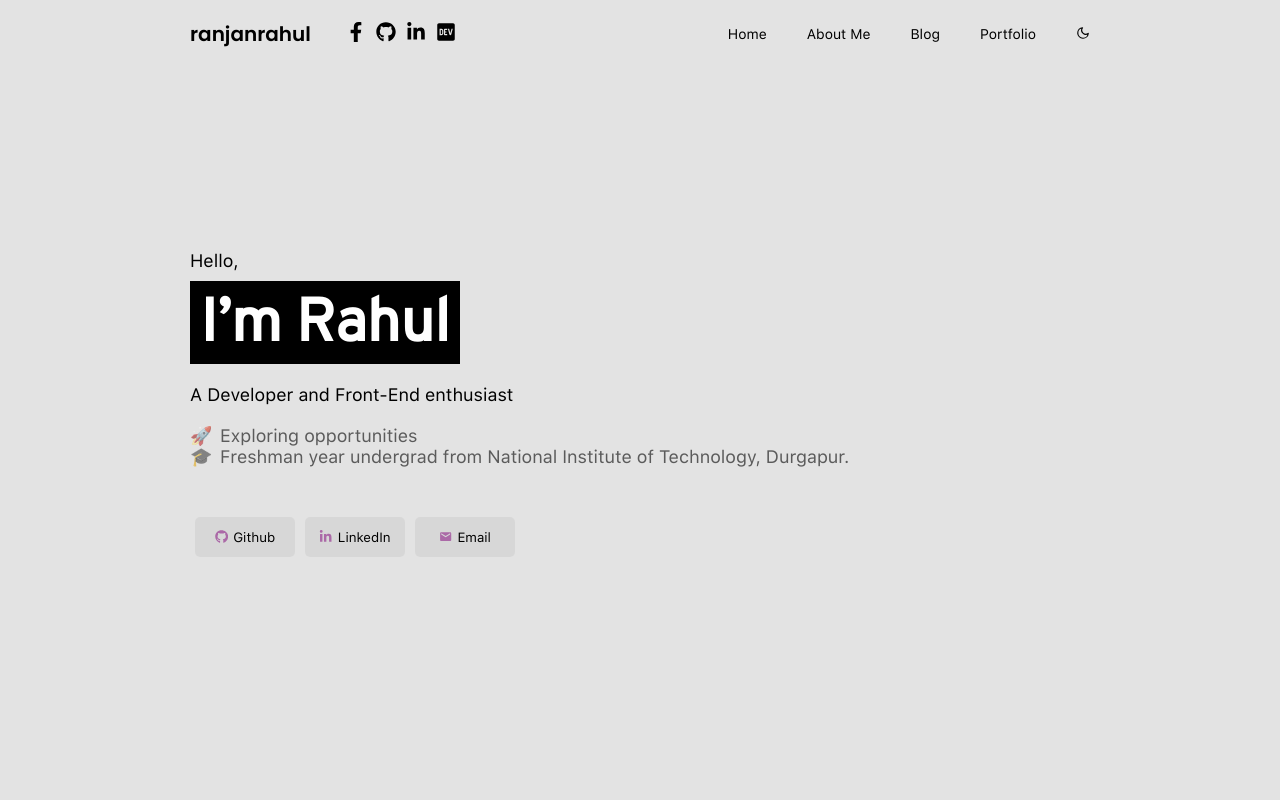
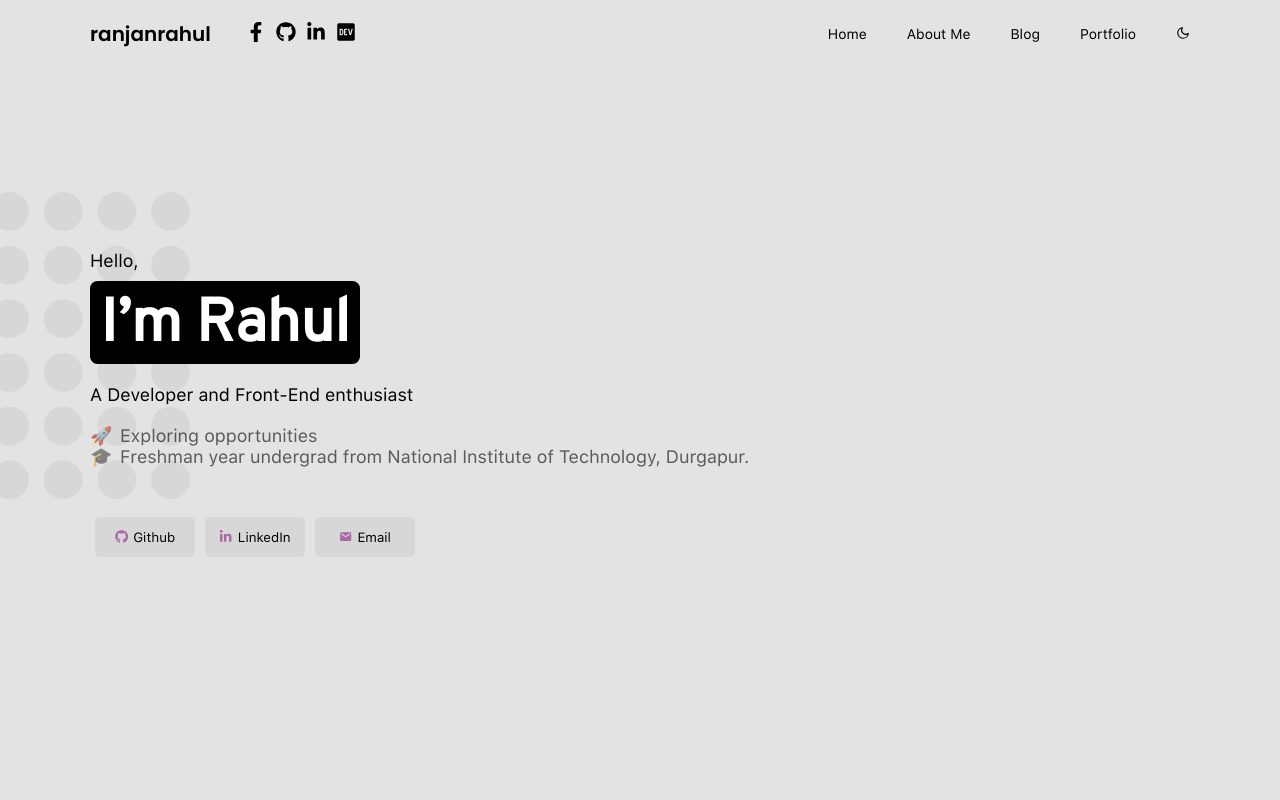
Before and after one commit to goofynugtz/ranjanrahul.me, a Next.js app: page / in a window 1280 px wide. Shown: the top 800 px of the page. Built offline with nearby package versions, Linux system fonts and the light colour scheme.

Commit message:
Added Graphics on Header

```diff
--- a/components/AboutMe.tsx
+++ b/components/AboutMe.tsx
@@ -132,7 +132,7 @@ const AboutMe: React.FC = () => {
         Hello! My name is <span className="highlight">Rahul Ranjan</span>. Two trues and one false about me are: <br />
         &#9656; I am a soccer player. <br />
         &#9656; I love competitive coding. <br />
-        &#9656; I don’t know machine learning. <br />
+        &#9656; I don&rsquo;t know machine learning. <br />
         <br />
         A &quot;few&quot; technologies that I&apos;ve worked on till now:
       </p>
--- a/components/Header.tsx
+++ b/components/Header.tsx
@@ -1,13 +1,16 @@
 import { FaGithub, FaLinkedinIn } from 'react-icons/fa';
 import { MdEmail } from 'react-icons/md';
-
+import Circles from './assets/CirclesVector';
 
 const Header: React.FC = () => {
   return (
     <div className='header' id='header'>
+      <div className='circles'>
+        <Circles />
+      </div>
       <div className='intro'>
         <span>Hello,</span>
-        <h1>I’m Rahul</h1>
+        <h1>I&rsquo;m Rahul</h1>
       </div>
       <div className='subtitle'>
         A Developer and Front-End enthusiast
--- /dev/null
+++ b/components/assets/CirclesVector.tsx
@@ -0,0 +1,35 @@
+// import React from "react"
+
+const Circles: React.FC = () => {
+  return (
+    <svg viewBox="0 0 328 504" fill="none" xmlns="http://www.w3.org/2000/svg">
+      <circle cx="32" cy="32" r="32" />
+      <circle cx="208" cy="32" r="32" />
+      <circle cx="120" cy="32" r="32" />
+      <circle cx="208" cy="120" r="32" />
+      <circle cx="32" cy="120" r="32" />
+      <circle cx="120" cy="120" r="32" />
+      <circle cx="32" cy="384" r="32" />
+      <circle cx="208" cy="384" r="32" />
+      <circle cx="120" cy="384" r="32" />
+      <circle cx="208" cy="472" r="32" />
+      <circle cx="32" cy="472" r="32" />
+      <circle cx="120" cy="472" r="32" />
+      <circle cx="32" cy="208" r="32" />
+      <circle cx="208" cy="208" r="32" />
+      <circle cx="120" cy="208" r="32" />
+      <circle cx="208" cy="296" r="32" />
+      <circle cx="296" cy="32" r="32" />
+      <circle cx="296" cy="120" r="32" />
+      <circle cx="296" cy="384" r="32" />
+      <circle cx="296" cy="472" r="32" />
+      <circle cx="296" cy="208" r="32" />
+      <circle cx="296" cy="296" r="32" />
+      <circle cx="32" cy="296" r="32" />
+      <circle cx="120" cy="296" r="32" />
+    </svg>
+
+  )
+}
+
+export default Circles
--- a/pages/index.tsx
+++ b/pages/index.tsx
@@ -1,14 +1,9 @@
-import fs from 'fs';
-import matter from 'gray-matter';
-
 import Head from 'next/head'
 
 import Header from '../components/Header';
 import AboutMe from '../components/AboutMe';
-import BlogPreview, { Posts } from '../components/BlogPreview';
 import Layout from '../components/Layout';
 import FeaturedProjects from '../components/Projects';
-
 
 export default function Home() {
 
--- a/styles/globals.css
+++ b/styles/globals.css
@@ -88,8 +88,8 @@ html {
 
 body {
 	padding: 0 5rem;
-	max-width: 100rem;
-	transition: all 0.2s;
+	max-width: 120rem;
+	transition: all 0.3s;
 	margin: 0 auto;
 	font-family: SFPro, -apple-system, BlinkMacSystemFont, Segoe UI, Roboto, Oxygen, Ubuntu, Cantarell, Fira Sans, Droid Sans, Helvetica Neue, sans-serif;
 	background-color: var(--background-color);
@@ -196,6 +196,19 @@ hr {
 	padding-bottom: 10rem;
 }
 
+.circles {
+	position: absolute;
+	width: 20rem;
+	z-index: -1;
+	transform: translate(-10rem, -5rem);
+}
+
+.circles circle {
+	transition: all .5s;
+	fill-opacity: 0.1;
+	fill: var(--transparency-3);
+}
+
 .header .intro {
 	display: flex;
 	max-width: max-content;
@@ -215,6 +228,8 @@ hr {
 	color: var(--font-color-primary-alt);
 	background-color: var(--font-color-primary);
 	font-size: 6rem;
+	border-radius: .75rem;
+	transition: all .5s;
 }
 
 .header .subtitle {
@@ -229,6 +244,7 @@ hr {
 	margin-top: 2rem;
 	display: grid;
 	grid-template-columns: 3rem 1fr;
+	transition: all .2s;
 }
 
 .header .subtitle .grid-2x2 .emoticon {
```
Also changed, not shown: 1 other file (tests, documents, lock files or other folders).
